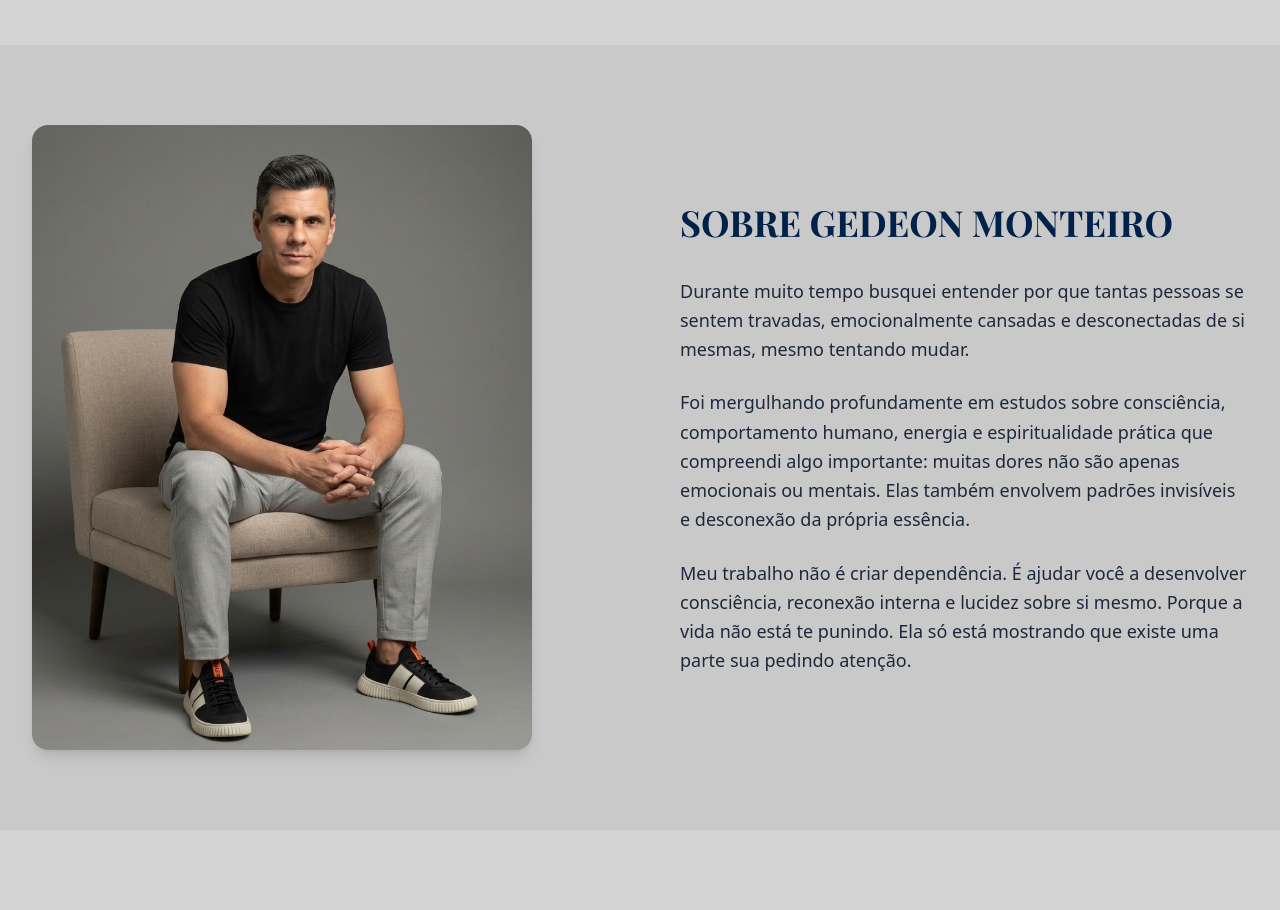
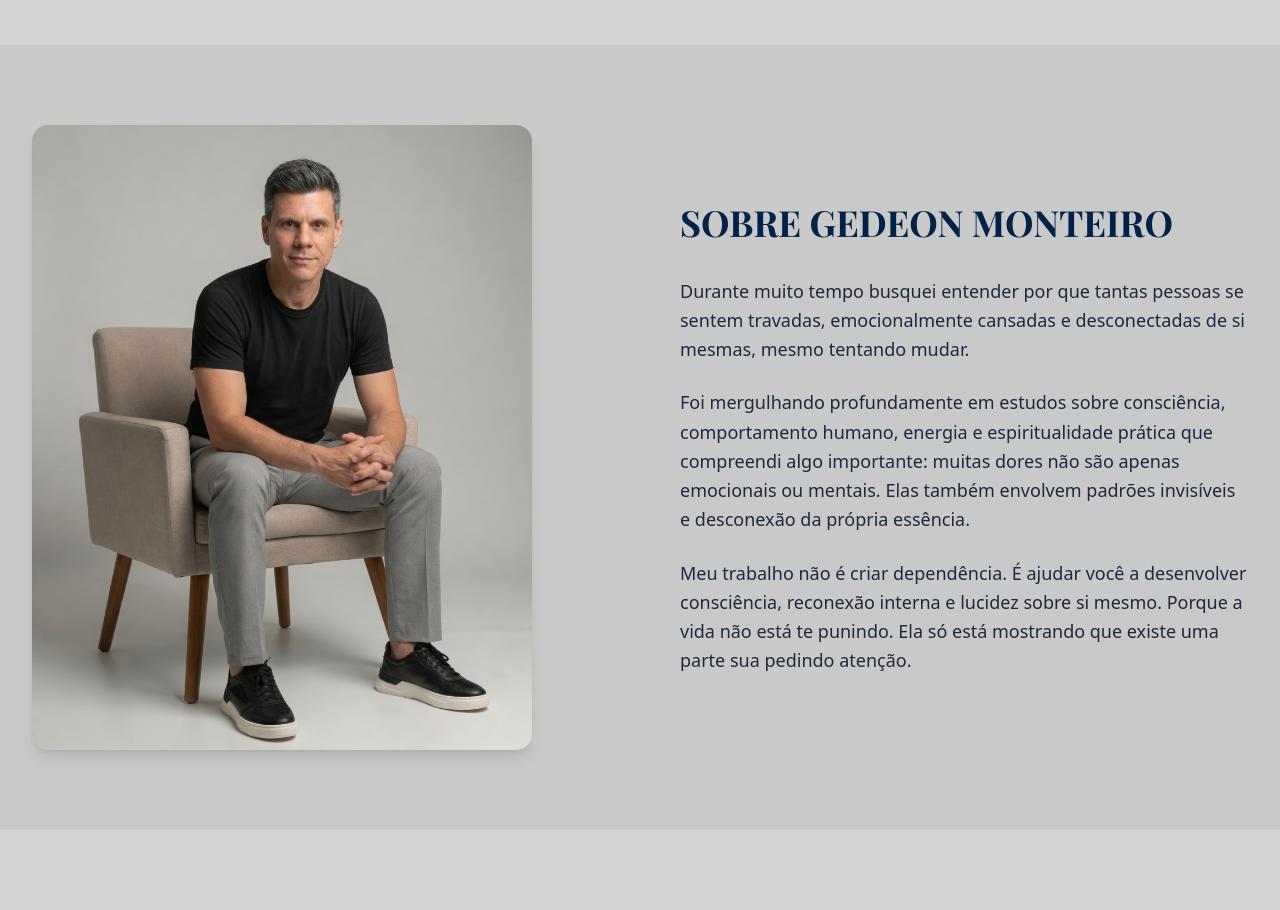
Before and after one commit to Luiz-Mujalli/landing-page-gedeon, a Next.js app: page / in a window 1280 px wide. Shown: the part 900-1810 px from the top of the page. Built offline with nearby package versions, Linux system fonts and the light colour scheme; no server answers.

Commit message:
fix: change about img

```diff
--- a/src/components/About.tsx
+++ b/src/components/About.tsx
@@ -10,7 +10,7 @@ const About = () => {
           <div className="relative group flex justify-center lg:justify-start">
             <div className="relative z-10 rounded-2xl overflow-hidden shadow-lg w-full max-w-[500px] aspect-[4/5]">
               <Image
-                src="/img/sobre4.png"
+                src="/img/sobre.jpg"
                 alt="Gedeon Monteiro"
                 fill
                 className="object-cover"
```
